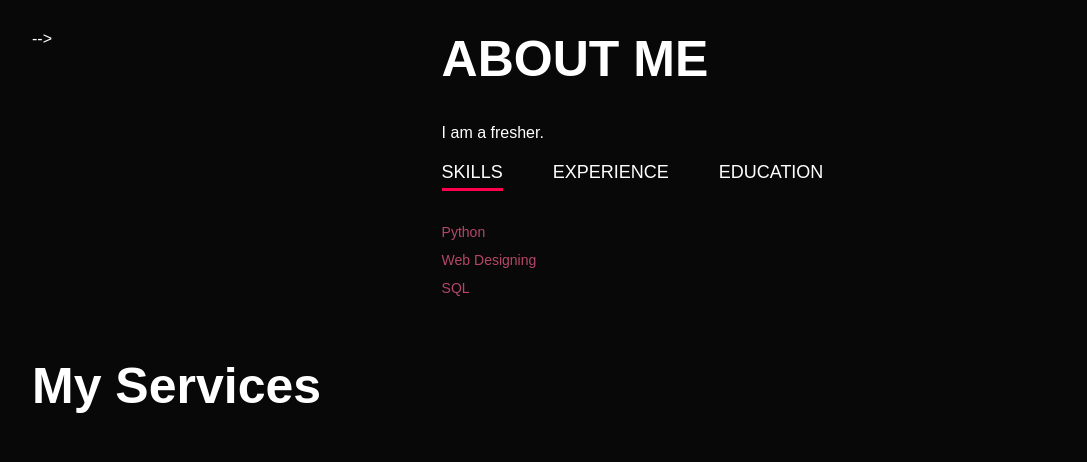
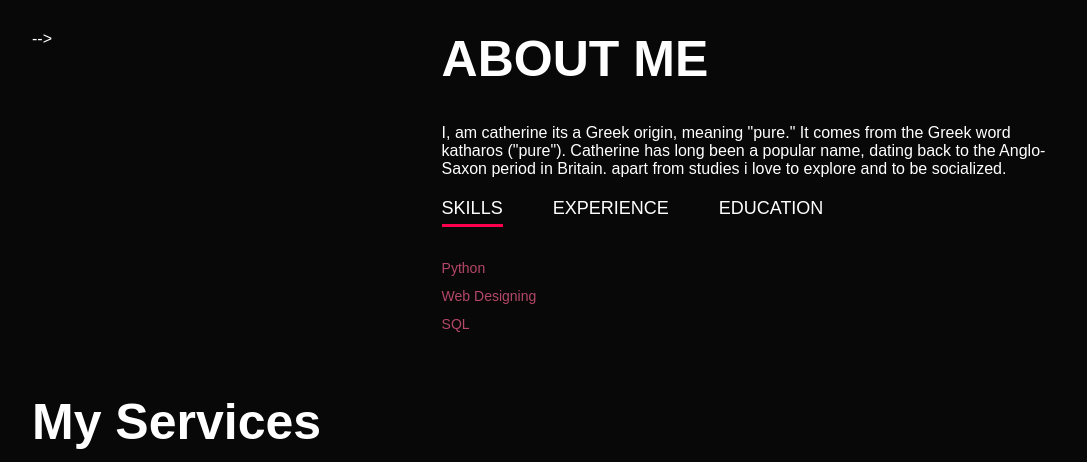
Before and after one commit to CathyMabel/MyPortfolio, a plain HTML site: page index.html in a window 1280 px wide. Shown: the part 780-1242 px from the top of the page, without its empty margins (96-1183 px from the left). Drawn offline with Linux system fonts and the light colour scheme.

Commit message:
Update index.html

```diff
--- a/index.html
+++ b/index.html
@@ -42,7 +42,10 @@
 
 
                     <h1 class="sub-title">ABOUT ME</h1><br><br>
-                    <p> I am a fresher.</p>
+                    <p>I, am catherine its a  Greek origin, meaning "pure."
+It comes from the Greek word katharos ("pure"). Catherine has long been a popular name,
+dating back to the Anglo-Saxon period in Britain.
+apart from studies i love to explore and to be socialized.</p>
 
                     <div class="tab-titles">
                         <p class="tab-links active-link" onclick="opentab('skills')">SKILLS</p>
```
